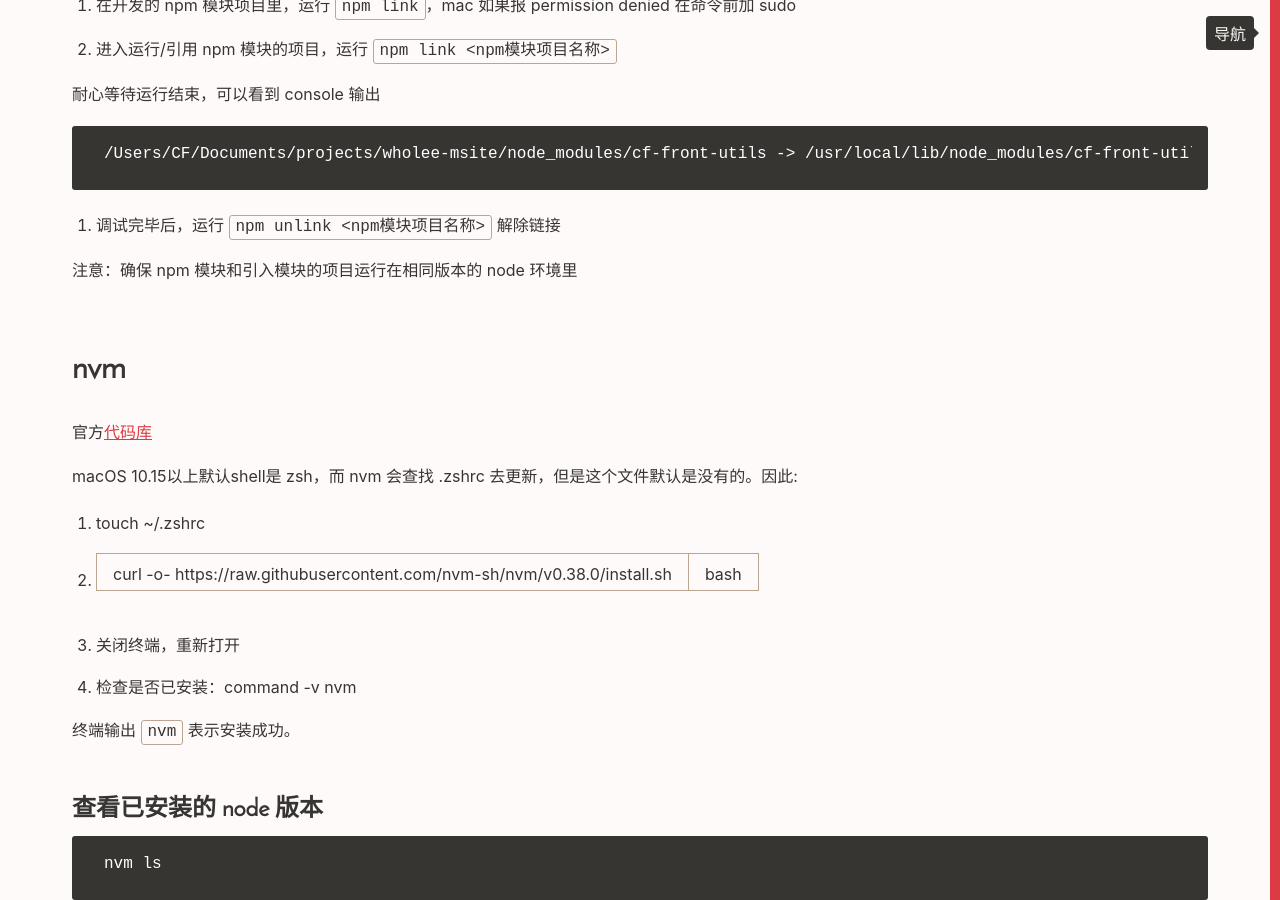
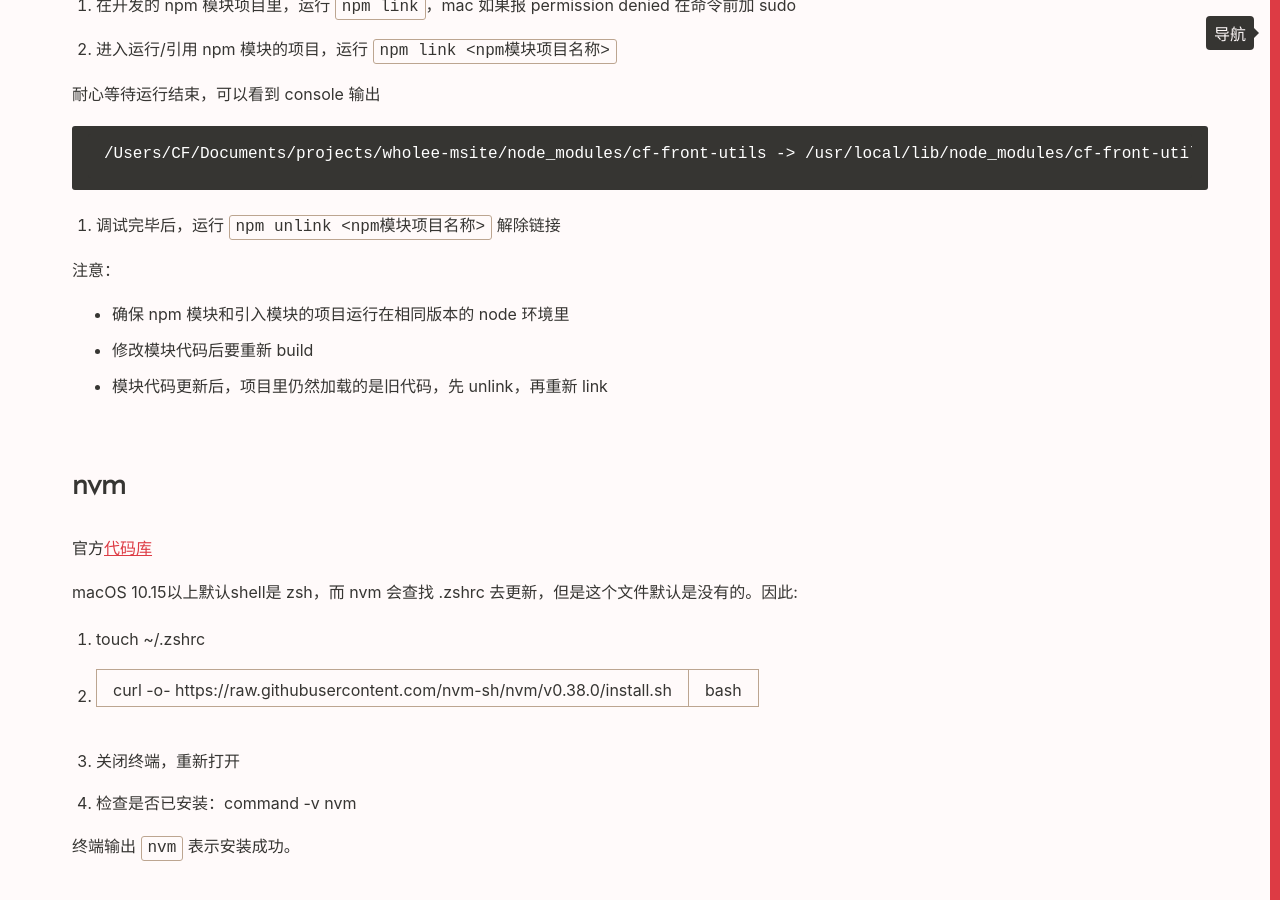
Before and after one commit to Vivi-wu/dive-into-web, a Jekyll site: the page built from _posts/2019-07-22-NPM-tips.markdown, in a window 1280 px wide and 900 px high, scrolled down 3131 px. Built offline with Jekyll 4.4.1, drawn with Linux system fonts in a browser that asks for light colours.

Commit message:
update blog for npm link

```diff
--- a/_posts/2019-07-22-NPM-tips.markdown
+++ b/_posts/2019-07-22-NPM-tips.markdown
@@ -106,7 +106,10 @@ package-lock.json 锁定结果 tree shape，提供确定可复制重现的 build
 
 3. 调试完毕后，运行 `npm unlink <npm模块项目名称>` 解除链接
 
-注意：确保 npm 模块和引入模块的项目运行在相同版本的 node 环境里
+注意：
+- 确保 npm 模块和引入模块的项目运行在相同版本的 node 环境里
+- 修改模块代码后要重新 build
+- 模块代码更新后，项目里仍然加载的是旧代码，先 unlink，再重新 link
 
 ## nvm
 
```
